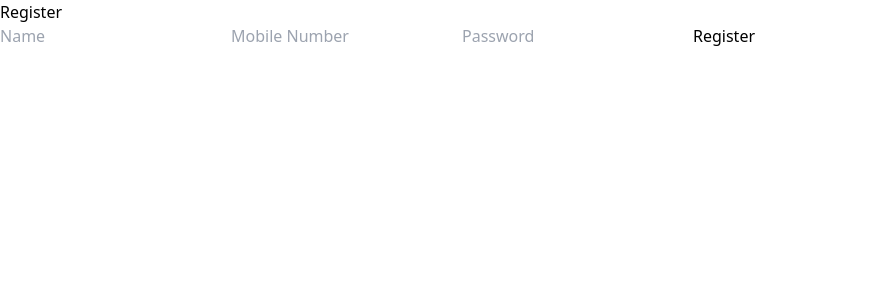
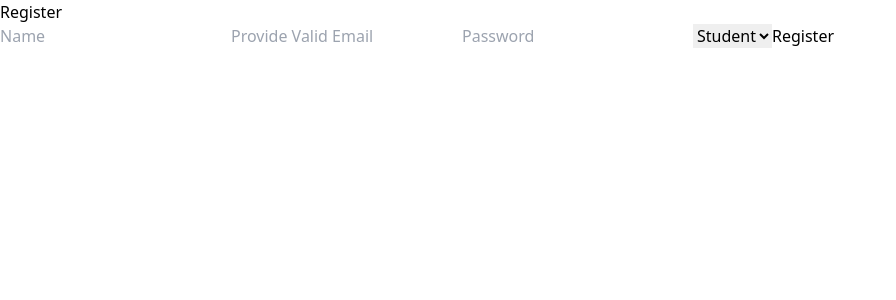
Before and after one commit to JOYRU/mcq-app-frontend, a React (Vite) app in the folder frontend/: page /register in a window 1280 px wide. Shown: the top 300 px of the page, without its empty margins (0-896 px from the left). Built offline with nearby package versions, Linux system fonts and the light colour scheme.

Commit message:
try to set authenticate in my project

```diff
--- a/frontend/src/App.jsx
+++ b/frontend/src/App.jsx
@@ -12,7 +12,7 @@ import Register from './components/Authentication/Register';
 import Login from './components/Authentication/Login';
 import ForgotPassword from './components/Authentication/ForgetPassword';
 import { AuthProvider } from './context/AuthContext';
-//import PrivateRoute from './components/PrivateRoute';
+import PrivateRoute from './components/PrivateRoute';
 import ArchiveExam from './components/Exam/ArchiveExam';
 import ArchiveExamDetails from './components/Exam/ArchiveExamDetails';
 import Sidebar from './components/Dashboard/Sidebar';
@@ -27,16 +27,25 @@ function App() {
 
 
   return (
-      <AuthProvider>
+   <AuthProvider>
     <BrowserRouter>
 
        <div className="app-container">
            <div className="content-area">
            <Routes>
            {/* Layout start */}
-              <Route path="/" element={<Layout />}>
+              {/* <Route path="/" element={<Layout />}> */}
+              <Route path="/"  element={
+                  <PrivateRoute>
+                     <Layout />
+                  </PrivateRoute>
+                  }
+              >
+              {/* <Route path="/dashboard" element={
+              <Dashboard />}  />  */}
               <Route path="/dashboard" element={
-              <Dashboard />}  />
+              <Dashboard />} />
+
               <Route path="dashboard/questions/add" element={<QuestionForm/>}></Route>
               <Route path="dashboard/exam/create" element={<ExamForm />}></Route>
               <Route path="exam/:id" element={<ExamDetails />}></Route>
@@ -57,21 +66,7 @@ function App() {
           <Route path="/register" element={<Register />} />
           <Route path="/login" element={<Login />} />
           <Route path="/forget-password" element={<ForgotPassword />} />
-           {/* <Route path="/dashboard" element={
-           <PrivateRoute>
-              <Dashboard />
-           </PrivateRoute>
-        }
-        />
-         <Route path="dashboard/questions/add" element={<QuestionForm/>}></Route>
-          <Route path="dashboard/exam/create" element={<ExamForm />}></Route>
-          <Route path="exam/:id" element={<ExamDetails />}></Route>
 
-          <Route path="dashboard/archive-exam-list" element={<ArchiveExam/>}></Route>
-          <Route path="dashboard/archive-exam-list/:id" element={<ArchiveExamDetails/>}></Route>
-          dashboard/archive-exam/ */}
-
-          {/* Default route */}
           <Route path="/" element={<Navigate to="/login" />} />
         </Routes>
 
@@ -79,8 +74,8 @@ function App() {
        </div>
 
 
-   </BrowserRouter>
-     </AuthProvider>
+    </BrowserRouter>
+   </AuthProvider>
   );
 }
 
--- a/frontend/src/components/Authentication/Register.jsx
+++ b/frontend/src/components/Authentication/Register.jsx
@@ -1,24 +1,43 @@
 // src/components/Register.js
 import React, { useState } from 'react';
 import axios from 'axios';
+import { useNavigate } from 'react-router-dom';
+
 
 const Register = () => {
     const [name, setName] = useState('');
-    const [mobile_number, setMobileNumber] = useState('');
+    // const [mobile_number, setMobileNumber] = useState('');
+    const [email,setEmail] = useState('')
     const [password, setPassword] = useState('');
+    const [role, setRole] = useState("student");
     const [error, setError] = useState('');
     const [success, setSuccess] = useState('');
+    const navigate = useNavigate();
 
     const handleRegister = async (e) => {
         e.preventDefault();
         setError('');
         setSuccess('');
 
+
+    const formData = {
+        name,
+        email,
+        password,
+        role,
+      };
+
         try {
-            const response = await axios.post('http://localhost:5000/auth/register', { name, mobile_number, password });
+            const response = await axios.post('http://localhost:5000/auth/register',formData);
+           if(response.data.success){
+            navigate('/login')
+           }
+
             setSuccess('Registration successful! You can now log in.');
+
+
         } catch (err) {
-            setError(err.response.data.message);
+            setError(err);
         }
     };
 
@@ -38,9 +57,9 @@ const Register = () => {
                 />
                 <input
                     type="text"
-                    value={mobile_number}
-                    onChange={(e) => setMobileNumber(e.target.value)}
-                    placeholder="Mobile Number"
+                    value={email}
+                    onChange={(e) => setEmail(e.target.value)}
+                    placeholder="Provide Valid Email"
                     className="border border-gray-300 p-2 mb-4 w-full rounded"
                     required
                 />
@@ -52,6 +71,16 @@ const Register = () => {
                     className="border border-gray-300 p-2 mb-4 w-full rounded"
                     required
                 />
+                  <select
+                    value={role}
+                    onChange={(e) => setRole(e.target.value)}
+                    className="border border-gray-300 p-2 mb-4 w-full rounded"
+                    required
+                    >
+                    <option value="student">Student</option>
+                    <option value="teacher">Teacher</option>
+                    <option value="admin">Admin</option>
+                  </select>
                 <button type="submit" className="bg-blue-500 text-white p-2 rounded w-full">Register</button>
             </form>
         </div>
--- a/frontend/src/components/PrivateRoute.jsx
+++ b/frontend/src/components/PrivateRoute.jsx
@@ -5,29 +5,16 @@ import { Route, Navigate } from 'react-router-dom';
 import { useAuth } from '../context/AuthContext';
 
 const PrivateRoute = ({ children }) => {
-  //const { user } = useContext(AuthContext); // Access the user from context
-
- // const { user } = useAuth() ;
- // console.log(user)
-
-  // return (
-    // <Route
-    //   element={user ? element : <Navigate to="/login" />}
-    // />
-  //  return user? element:<Navigate to='/login'/>
-  // );
 
   const {user} = useAuth();
-  // const users = Object.fromEntries(user);
-
-    ///console.log(user) ;
 
 
    const token = localStorage.getItem('token') ;
-   //console.log(token)
+  console.log(token)
+  console.log(user)
 
 
-   return user? children:<Navigate to='/login'/>
+   return token? children:<Navigate to='/login'/>
 };
 
 export default PrivateRoute;
```
Also changed, not shown: 2 other files (tests, documents, lock files or other folders).
